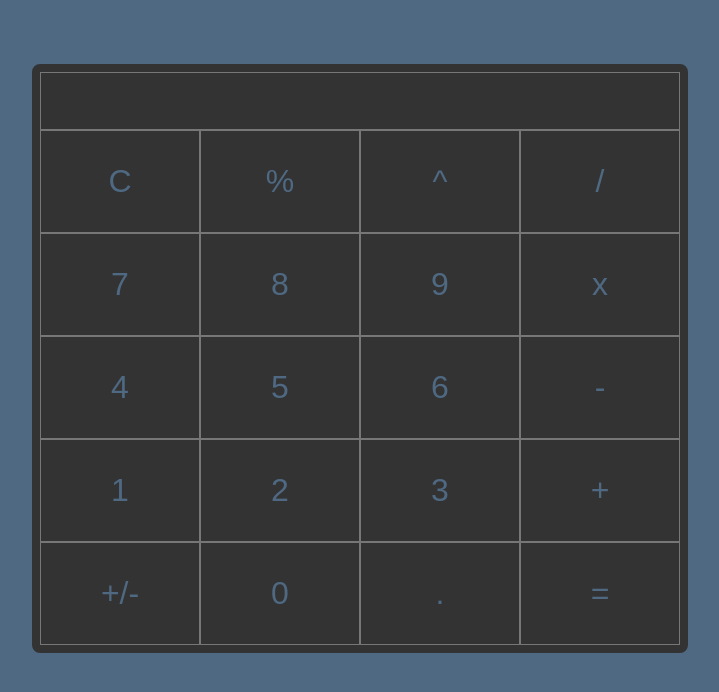
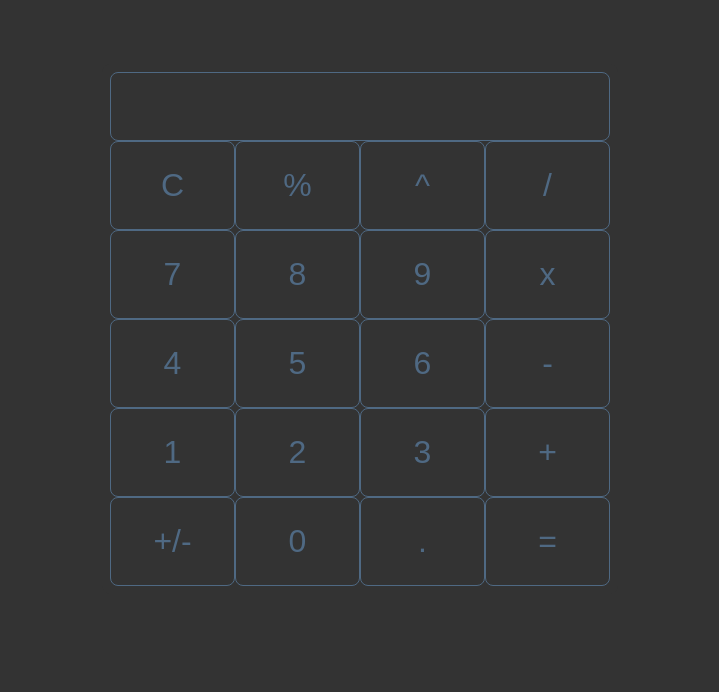
Before and after one commit to vandyand/React_Calculator, a React (Create React App) app: page / in a window 1280 px wide. Shown: the top 692 px of the page, without its empty margins (280-999 px from the left). Built offline with nearby package versions, Linux system fonts and the light colour scheme.

Commit message:
updated styling

```diff
--- a/src/App.css
+++ b/src/App.css
@@ -1,7 +1,16 @@
 *{
+    --primary:#333;
+    --primary-light:#444;
+    --secondary: rgb(79, 105, 131);
+    --secondary-light: rgb(102, 136, 170);
+    --tertiary:rgb(180, 134, 110);
+    --tertiary-light:#FFD6C0;
+    --quaternary:#3C6E71;
+    --quaternary-light:rgb(168, 230, 235);
+
     margin:0px;
     padding:0px;
-    background-color: rgb(79, 105, 131);
+    background-color: var(--primary);
 }
 
 .App{
@@ -9,20 +18,25 @@
     flex-direction:column;
     align-items:center;
     width:50%;
+    max-width:500px;
     margin:auto;
     margin-top:5%;
-    border: 8px solid #333;
+    background-color:var(--primary);
+    border: 8px solid var(--primary);
     border-radius:8px;
 }
 
 .display{
-    background-color:#333;
-    color:rgb(79, 105, 131);
-    border:1px solid #777;
+    background-color:var(--primary);
+    color:var(--secondary);
+    border:1px solid var(--secondary);
+    border-radius: 0.25em;
+    box-sizing:border-box;
     width:100%;
     padding:3%;
-    min-height:18px;
+    min-height:38px;
     text-align:right;
+    word-wrap: break-word;
     font-size:200%;
 }
 
@@ -30,28 +44,30 @@
     display:flex;
     flex-direction:row;
     width:100%;
+    background-color:var(--primary);
 }
 
 .button{
-    background-color:#333;
-    color:rgb(79, 105, 131);
+    background-color: var(--primary);
+    color:var(--secondary);
+    border:1px solid var(--secondary);
+    border-radius:0.25em;
     padding:3%;
     padding-top:5%;
     padding-bottom:5%;
     width:25%;
-    border:1px solid #777;
     font-size:200%;
 }
 
 .button:hover{
-    background-color:rgb(79, 105, 131);
-    color:#fff;
+    background-color:var(--primary-light);
+    color:var(--secondary-light);
 }
 
 .button:active{
-    background-color:#999;
+    background-color:var(--secondary);
 }
 
-.button:visited{
-    border-color: 1px solid red;
+button:focus {
+    outline:0;
 }
--- a/src/App.js
+++ b/src/App.js
@@ -21,6 +21,7 @@ class App extends React.Component {
 
     this.current_number = ''
     this.State = 0
+    this.display = '\u00a0'
   }
 
 
@@ -84,7 +85,7 @@ class App extends React.Component {
     let keyIsEquals = key === '='
 
     if(this.State === 0){
-      this.display = ''
+      this.display = '\u00a0'
     }
     if (this.State === 1 && keyIsNumber) {
       let doublePeriod = key === '.' && this.current_number.includes('.')
@@ -147,8 +148,8 @@ class App extends React.Component {
 
   //   if (String(raw).indexOf('.') > -1) {
   //     let vals = String(raw).split('.')
-  //     let ind9s = vals[1].indexOf('9999')
-  //     let ind0s = vals[1].indexOf('0000')
+  //     let ind9s = vals[1].indexOf('999999999999')
+  //     let ind0s = vals[1].indexOf('000000000000')
 
   //     if (ind9s > -1) {
   //       if (ind9s === 0) {
```
